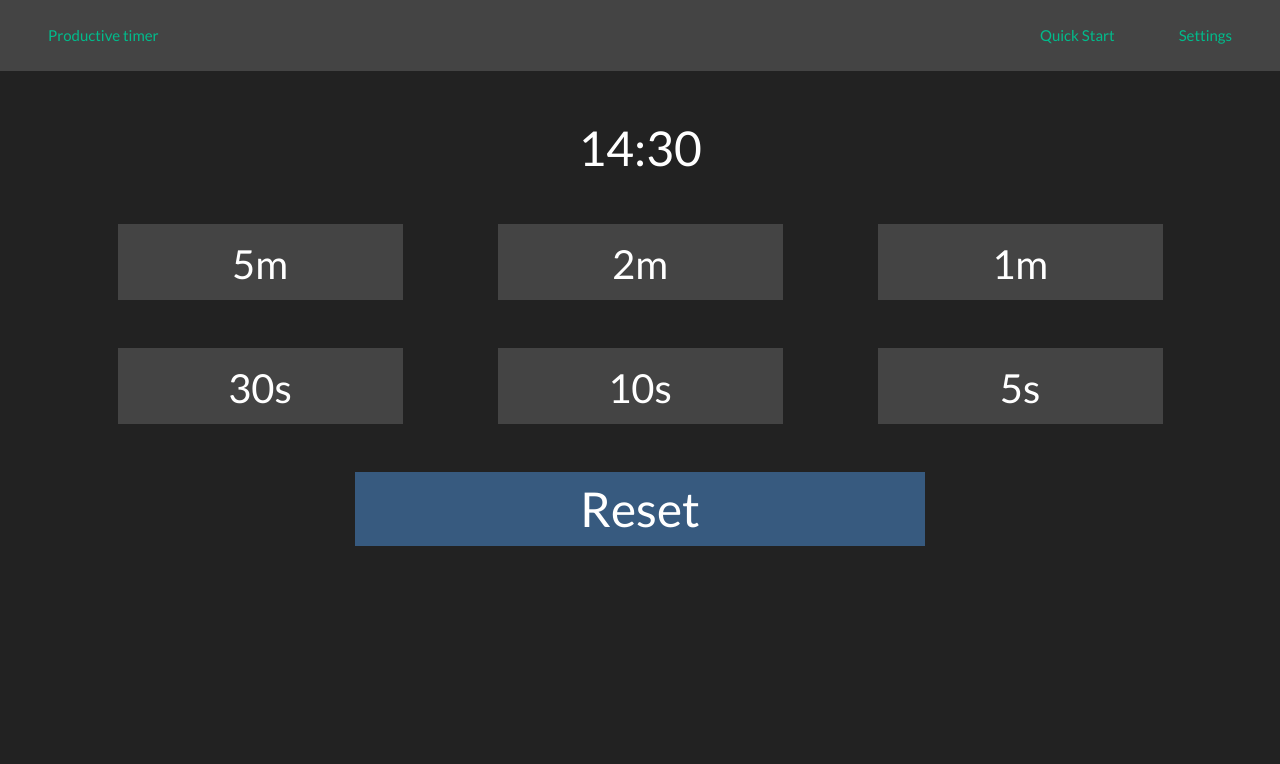
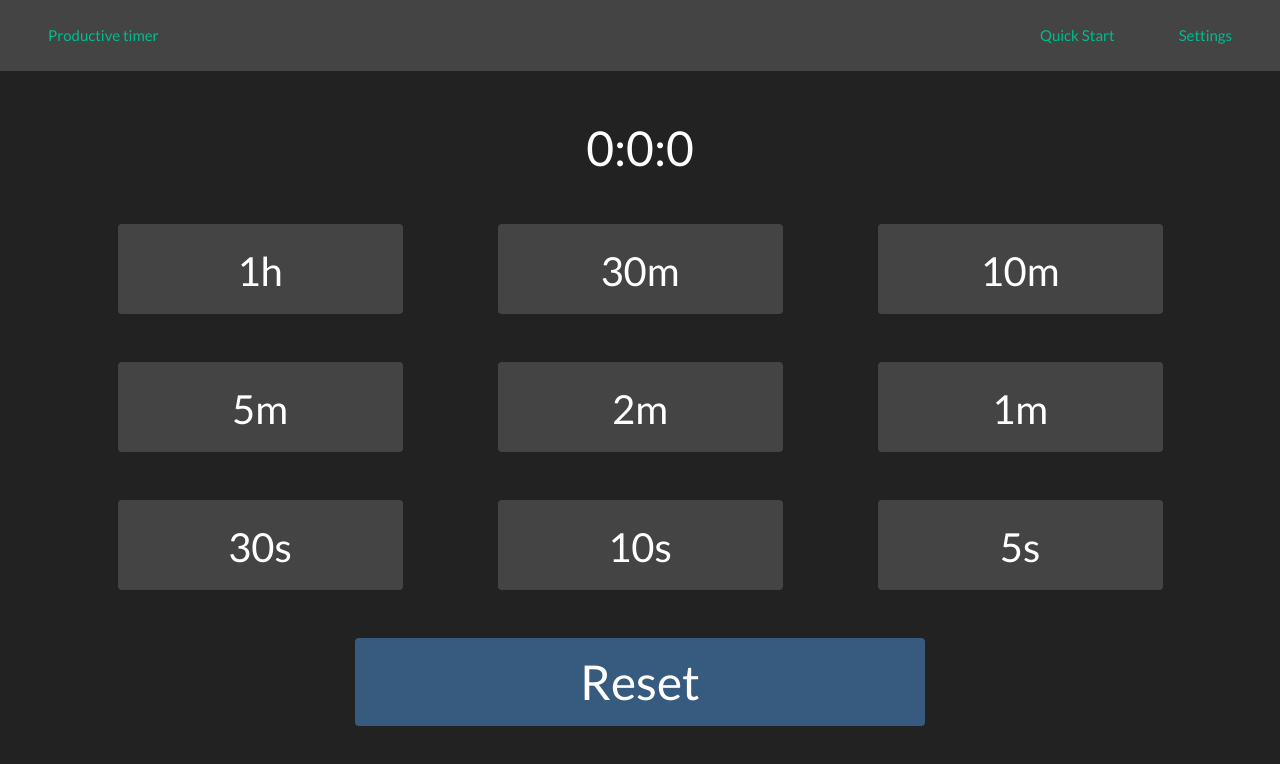
Before and after one commit to arkadiuszpasek/timer, a React (Create React App) app: page / in a window 1280 px wide. Shown: the top 764 px of the page. Built offline with nearby package versions, Linux system fonts and the light colour scheme.

Commit message:
Added time adding!

```diff
--- a/src/actions/index.js
+++ b/src/actions/index.js
@@ -0,0 +1,11 @@
+/* eslint-disable import/prefer-default-export */
+import { ADD_TIME, RESET_TIME } from './types';
+
+export const addTime = (timeObject) => ({
+  type: ADD_TIME,
+  payload: timeObject,
+});
+
+export const resetTime = () => ({
+  type: RESET_TIME,
+});
--- /dev/null
+++ b/src/actions/types.js
@@ -0,0 +1,3 @@
+/* eslint-disable import/prefer-default-export */
+export const ADD_TIME = 'ADD_TIME';
+export const RESET_TIME = 'RESET_TIME';
--- a/src/components/timer/Reset.js
+++ b/src/components/timer/Reset.js
@@ -1,10 +1,20 @@
+/* eslint-disable jsx-a11y/click-events-have-key-events */
 import React from 'react';
+import { connect } from 'react-redux';
+import { resetTime } from '../../actions';
 
 class Reset extends React.Component {
   render() {
+    // eslint-disable-next-line no-shadow
+    const { resetTime } = this.props;
     return (
       <div className="row mb-5">
-        <div className="col-6 ml-auto mr-auto bg-primary">
+        <div
+          role="button"
+          tabIndex="0"
+          className="col-6 ml-auto btn mr-auto bg-primary"
+          onClick={() => resetTime()}
+        >
           <h1 className="pt-2">Reset</h1>
         </div>
       </div>
@@ -12,4 +22,6 @@ class Reset extends React.Component {
   }
 }
 
-export default Reset;
+export default connect(null, {
+  resetTime,
+})(Reset);
--- a/src/components/timer/TimeCard.js
+++ b/src/components/timer/TimeCard.js
@@ -1,11 +1,40 @@
 /* eslint-disable react/prop-types */
 import React from 'react';
+import { connect } from 'react-redux';
+import { addTime } from '../../actions';
 
 class TimeCard extends React.Component {
+  constructTimeAction = () => {
+    const { time, unit } = this.props;
+    const timeState = {
+      hours: 0,
+      minutes: 0,
+      seconds: 0,
+    };
+
+    // eslint-disable-next-line default-case
+    switch (unit) {
+      case 'h':
+        timeState.hours = time;
+        break;
+      case 'm':
+        timeState.minutes = time;
+        break;
+      case 's':
+        timeState.seconds = time;
+        break;
+    }
+
+    return timeState;
+  }
+
   render() {
-    const { time, unit } = this.props;
+    const { time, unit, addTime } = this.props;
     return (
-      <div className="col-3 ml-auto mr-auto bg-secondary">
+      <div
+        className="col-3 ml-auto mr-auto bg-secondary btn"
+        onClick={() => addTime(this.constructTimeAction())}
+      >
         <h2 className="pt-3 pb-1">
           {time}
           {unit}
@@ -15,4 +44,6 @@ class TimeCard extends React.Component {
   }
 }
 
-export default TimeCard;
+export default connect(null, {
+  addTime,
+})(TimeCard);
--- a/src/components/timer/TimeDisplay.js
+++ b/src/components/timer/TimeDisplay.js
@@ -1,13 +1,18 @@
+/* eslint-disable react/destructuring-assignment */
 import React from 'react';
+import { connect } from 'react-redux';
 
 class TimeDisplay extends React.Component {
   render() {
+    const { hours, minutes,seconds } = this.props.time;
     return (
       <div className="mt-5 mb-5">
-        <h1>14:30</h1>
+        <h1>{hours}:{minutes}:{seconds}</h1>
       </div>
     );
   }
 }
 
-export default TimeDisplay;
+const mapStateToProps = (state) => ({ time: state.time });
+
+export default connect(mapStateToProps)(TimeDisplay);
--- a/src/components/timer/TimesGrid.js
+++ b/src/components/timer/TimesGrid.js
@@ -5,6 +5,11 @@ class TimesGrid extends React.Component {
   render() {
     return (
       <>
+        <div className="row mb-5">
+          <TimeCard time={1} unit="h" />
+          <TimeCard time={30} unit="m" />
+          <TimeCard time={10} unit="m" />
+        </div>
         <div className="row mb-5">
           <TimeCard time={5} unit="m" />
           <TimeCard time={2} unit="m" />
--- a/src/index.js
+++ b/src/index.js
@@ -1,6 +1,16 @@
 import React from 'react';
 import ReactDOM from 'react-dom';
-// import { Provider } from 'react-redux';
+import { Provider } from 'react-redux';
+import { createStore } from 'redux';
+
+import reducers from './reducers';
 import App from './App';
 
-ReactDOM.render(<App />, document.getElementById('root'));
+const store = createStore(reducers);
+
+ReactDOM.render(
+  <Provider store={store}>
+    <App />
+  </Provider>,
+  document.getElementById('root'),
+);
--- a/src/reducers/index.js
+++ b/src/reducers/index.js
@@ -0,0 +1,7 @@
+import { combineReducers } from 'redux';
+
+import timeReducer from './timeReducer';
+
+export default combineReducers({
+  time: timeReducer,
+});
--- /dev/null
+++ b/src/reducers/timeReducer.js
@@ -0,0 +1,37 @@
+import { ADD_TIME, RESET_TIME } from '../actions/types';
+
+const INITIAL_STATE = {
+  hours: 0,
+  minutes: 0,
+  seconds: 0,
+};
+
+const addTimeValues = (state, values) => {
+  const time = {
+    hours: (state.hours + values.hours),
+    minutes: (state.minutes + values.minutes),
+    seconds: (state.seconds + values.seconds),
+  };
+
+  while (time.seconds > 59) {
+    time.seconds -= 60;
+    time.minutes += 1;
+  }
+  while (time.minutes > 59) {
+    time.minutes -= 60;
+    time.hours += 1;
+  }
+
+  return time;
+};
+
+export default (state = INITIAL_STATE, action) => {
+  switch (action.type) {
+    case ADD_TIME:
+      return addTimeValues(state, action.payload);
+    case RESET_TIME:
+      return { ...INITIAL_STATE };
+    default:
+      return state;
+  }
+};
```
